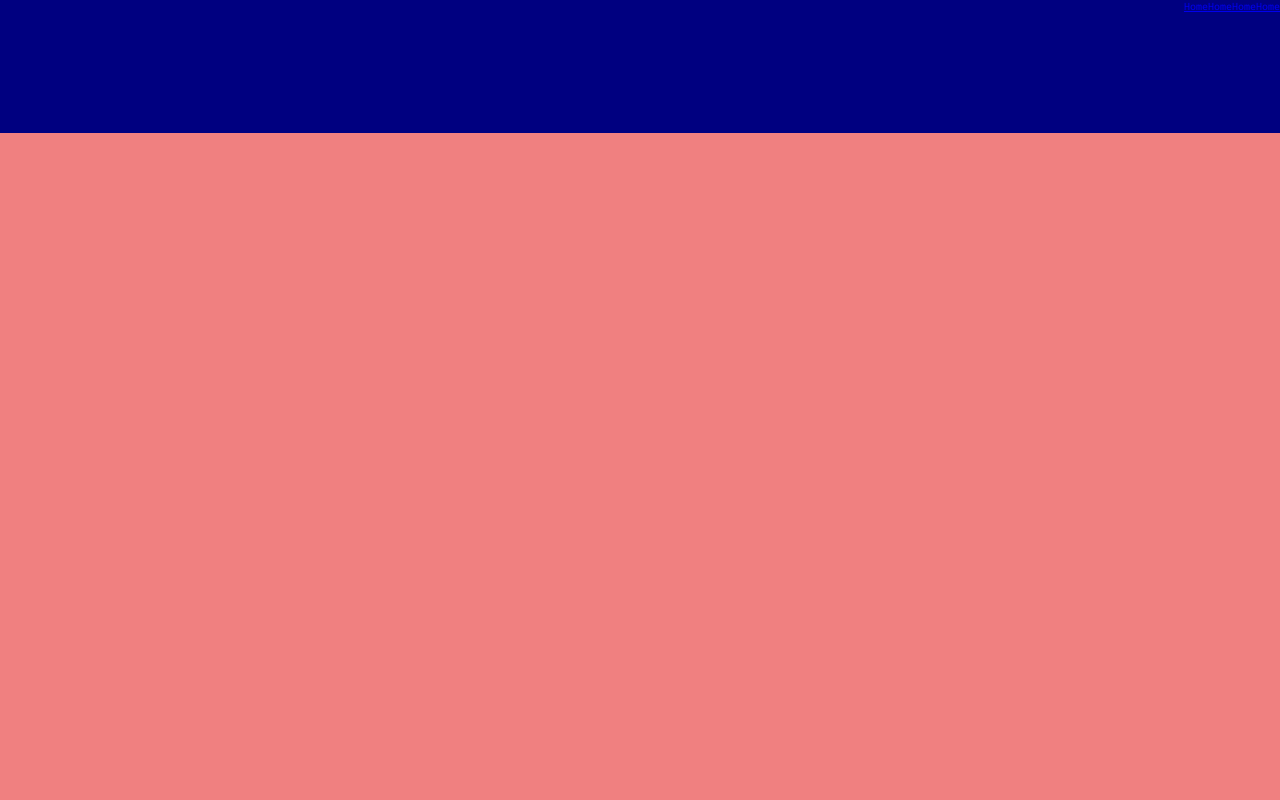
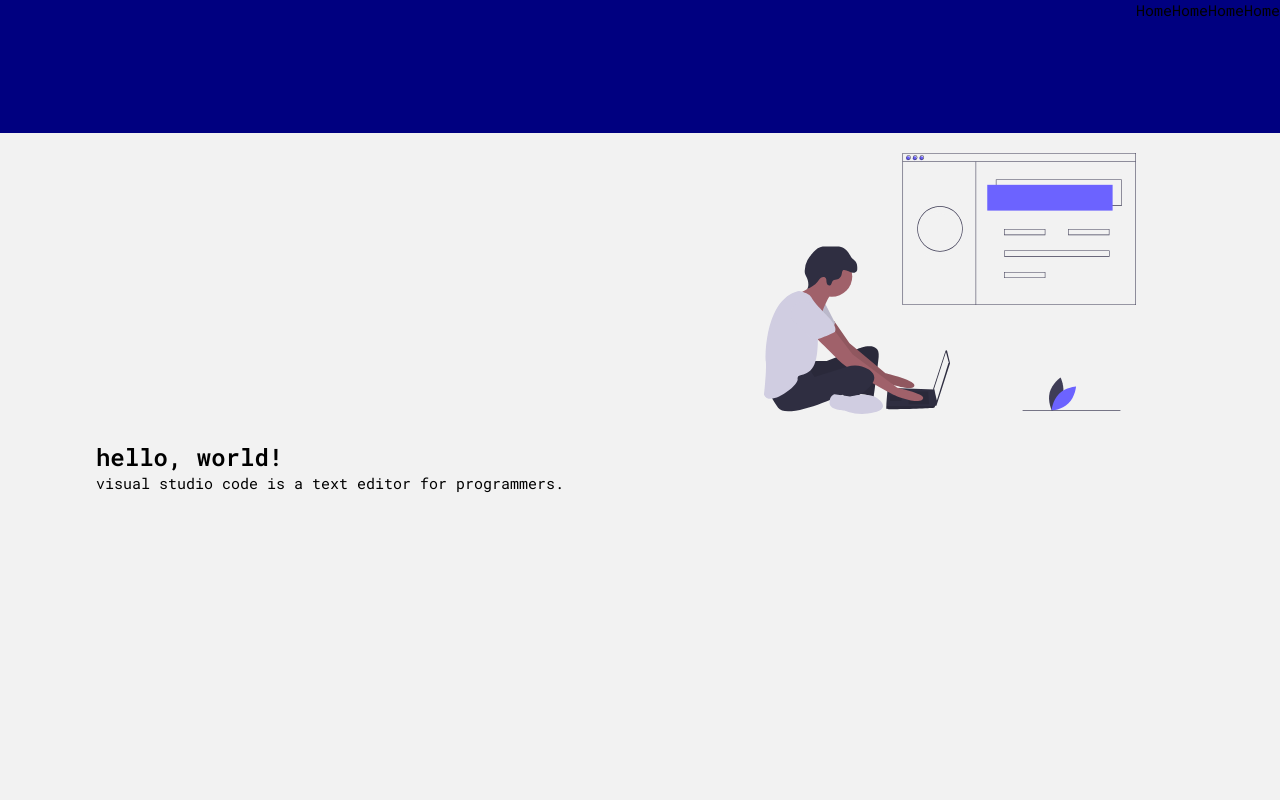
Before and after one commit to yoshua70/micheeallidjijnou, a Gatsby site: page / in a window 1280 px wide. Built offline with nearby package versions, Linux system fonts and the light colour scheme; Gatsby itself is replaced by a stand-in of ours.

Commit message:
Add Hero component

```diff
--- a/src/pages/index.js
+++ b/src/pages/index.js
@@ -2,6 +2,7 @@ import React from 'react'
 import { Helmet } from 'react-helmet';
 
 import Layout from './../components/Layout';
+import Hero from './../components/Hero';
 import { JsonLd } from './../components/JsonLd';
 
 export default function Home() {
@@ -29,13 +30,16 @@ export default function Home() {
       </Helmet>
       <nav className="nav">
         <ul className="nav__ul">
-          <li className="nav__li"><a href="#">Home</a></li>
-          <li className="nav__li"><a href="#">Home</a></li>
-          <li className="nav__li"><a href="#">Home</a></li>
-          <li className="nav__li"><a href="#">Home</a></li>
+          <li className="nav__li">Home</li>
+          <li className="nav__li">Home</li>
+          <li className="nav__li">Home</li>
+          <li className="nav__li">Home</li>
         </ul>
       </nav>
-      <section className="hero"></section>
+      <Hero image="./web_developer.svg">
+        <h1 className="h1--hero">hello, world!</h1>
+        <p>visual studio code is a text editor for programmers.</p>
+      </Hero>
     </Layout>
   )
 }
--- a/src/styles/Layout.css
+++ b/src/styles/Layout.css
@@ -8,7 +8,3 @@
 .nav {
   background-color: navy;
 }
-
-.hero {
-  background-color: lightcoral;
-}
--- a/src/styles/global.css
+++ b/src/styles/global.css
@@ -32,6 +32,14 @@ body {
   font-family: 'Roboto Mono', monospace;
 }
 
+h1 {
+  font-size: 2.4rem;
+}
+
+p, li {
+  font-size: 1.5rem;
+}
+
 .nav__ul {
   list-style: none;
   text-align: right;
```
